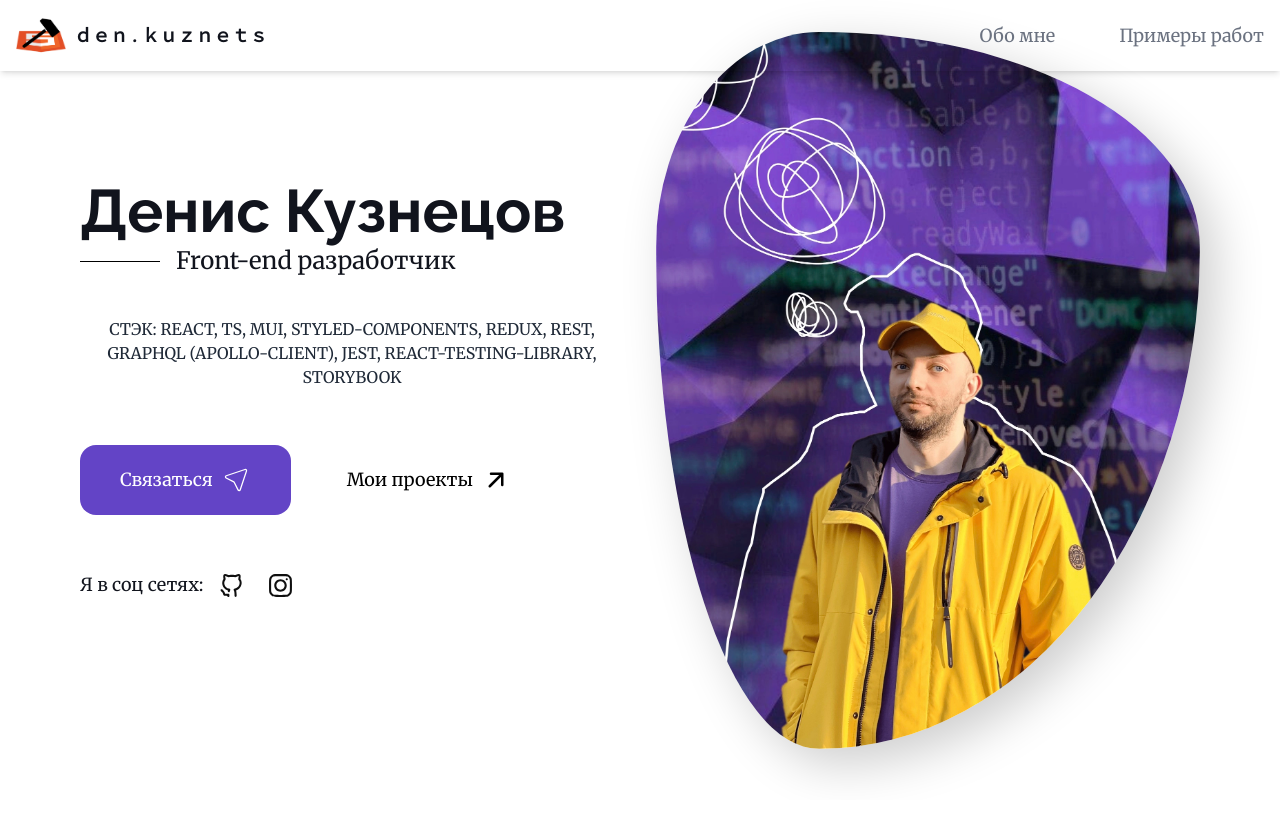
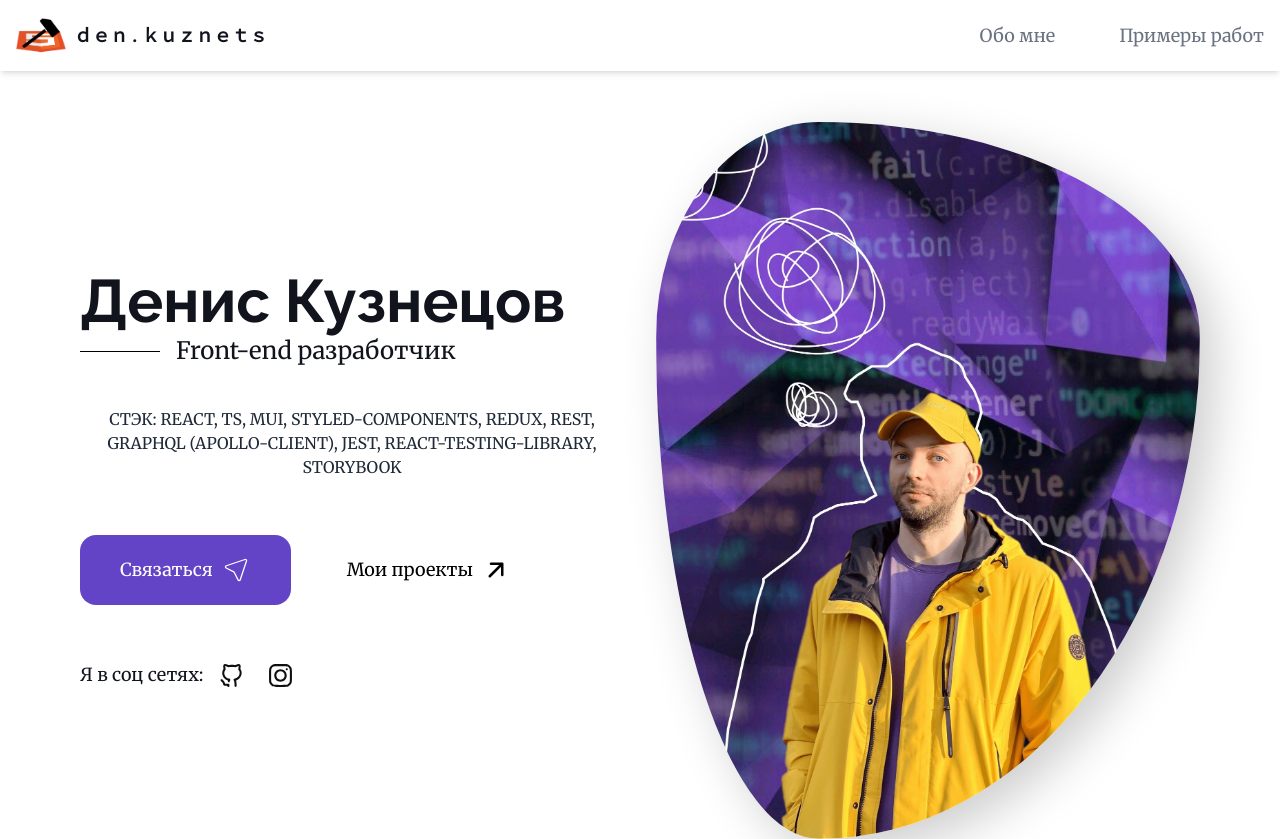
Before and after one commit to DenKuznets/portfolio-2, a Next.js app: page / in a window 1280 px wide. Before the commit the page ends 800 px from the top, so only its background shows below. Built offline with nearby package versions, Linux system fonts and the light colour scheme.

Commit message:
hero fix

```diff
--- a/app/globals.css
+++ b/app/globals.css
@@ -75,9 +75,6 @@
     }
 
     @media screen(mobileL) {
-    h1 {
-      /* font-size: 4.5rem; */
-    }
         p {
             font-size: 1rem;
         }
--- a/components/Hero/Hero.tsx
+++ b/components/Hero/Hero.tsx
@@ -18,7 +18,7 @@ const Hero = () => {
     return (
         <div
             data-testid={hero_testids.hero_container}
-            className="container mx-auto flex flex-col items-center lg:grid lg:grid-cols-2 lg:justify-between lg:gap-8"
+            className="container md:mt-[90px] mx-auto flex flex-col items-center lg:grid lg:grid-cols-2 lg:justify-between lg:gap-8"
         >
             <div>
                 <h1 className="font-bold text-6xl">
--- a/utils/text.ts
+++ b/utils/text.ts
@@ -1,5 +1,3 @@
-import CATEGORIES from './categories';
-
 const text = {
     showmore: 'Подробнее',
     backButton: 'Назад',
```
Lines whose indentation alone changed are shown as unchanged.
